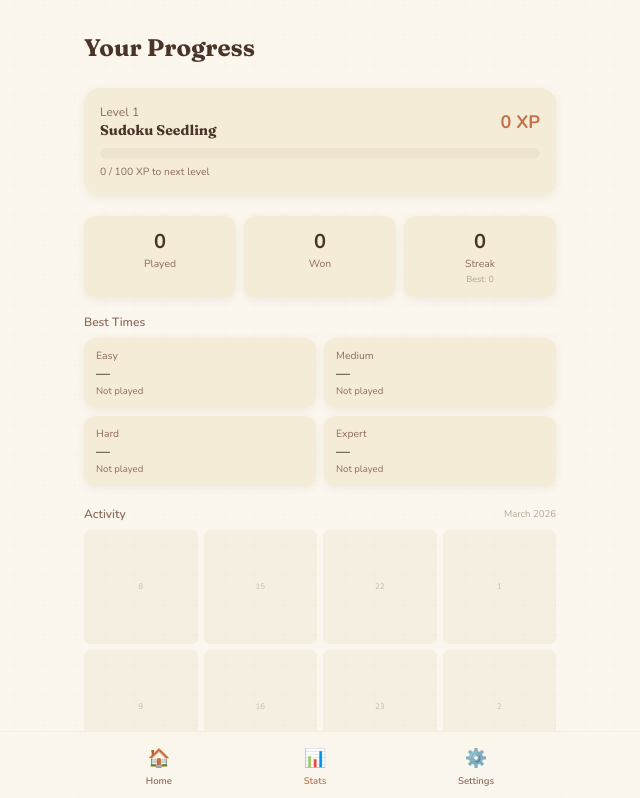
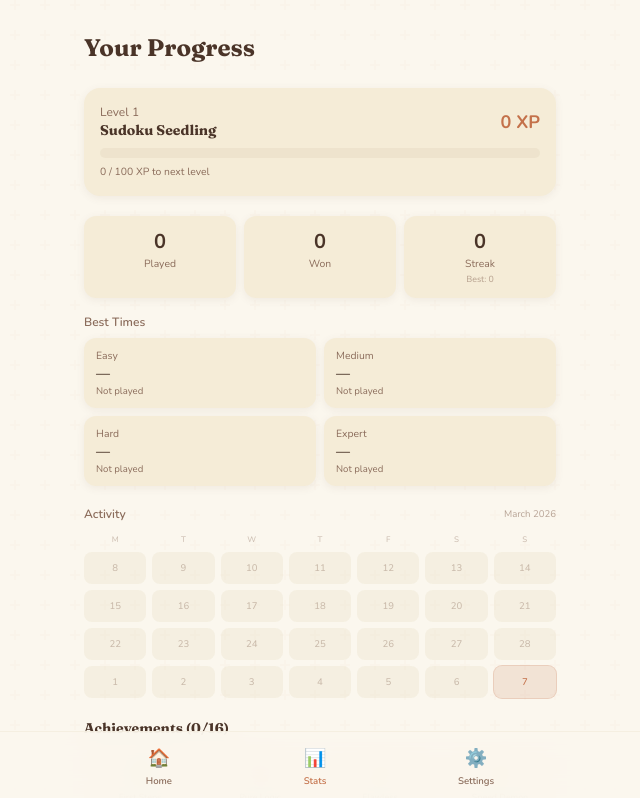
Before and after one commit to oronbz/soduken, a Next.js app: page /stats in a window 1280 px wide. Shown: the top 798 px of the page, without its empty margins (320-960 px from the left). Built offline with nearby package versions, Linux system fonts and the light colour scheme.

Commit message:
Fix bottom nav overlap and compact streak calendar
- Increase bottom padding on all nav pages (pb-24 -> pb-28)
- Redesign streak calendar: fixed-height cells, 7-col grid with
  day-of-week headers, no more oversized squares

```diff
--- a/app/page.tsx
+++ b/app/page.tsx
@@ -29,7 +29,7 @@ export default function HomePage() {
   if (!isOnboarded) return null;
 
   return (
-    <div className="px-5 pt-8 pb-24">
+    <div className="px-5 pt-8 pb-28">
       <div className="flex items-start justify-between">
         <Greeting />
         <StreakBadge />
--- a/app/settings/page.tsx
+++ b/app/settings/page.tsx
@@ -24,7 +24,7 @@ export default function SettingsPage() {
   };
 
   return (
-    <div className="px-5 pt-8 pb-24">
+    <div className="px-5 pt-8 pb-28">
       <h1 className="font-display text-2xl font-bold text-brown-dark mb-6">Settings</h1>
 
       <div className="space-y-3">
--- a/app/stats/page.tsx
+++ b/app/stats/page.tsx
@@ -7,7 +7,7 @@ import { BottomNav } from '@/components/ui/BottomNav';
 
 export default function StatsPage() {
   return (
-    <div className="px-5 pt-8 pb-24">
+    <div className="px-5 pt-8 pb-28">
       <h1 className="font-display text-2xl font-bold text-brown-dark mb-6">Your Progress</h1>
 
       <div className="space-y-5">
--- a/components/stats/StreakCalendar.tsx
+++ b/components/stats/StreakCalendar.tsx
@@ -1,6 +1,8 @@
 'use client';
 import { useMemo } from 'react';
 import { useStatsStore } from '@/stores/statsStore';
+
+const DAY_LABELS = ['M', 'T', 'W', 'T', 'F', 'S', 'S'];
 
 export function StreakCalendar() {
   const playedDates = useStatsStore(s => s.stats.streak.playedDates);
@@ -8,8 +10,9 @@ export function StreakCalendar() {
   const { weeks, monthLabel } = useMemo(() => {
     const today = new Date();
     const played = new Set(playedDates);
+
+    // Go back to show 4 full weeks ending on today's weekday
     const days: { date: string; played: boolean; isToday: boolean; dayOfMonth: number }[] = [];
-
     for (let i = 27; i >= 0; i--) {
       const d = new Date(today);
       d.setDate(d.getDate() - i);
@@ -22,30 +25,39 @@ export function StreakCalendar() {
       });
     }
 
+    // Group into rows of 7 (weeks)
     const weeks: typeof days[] = [];
     for (let i = 0; i < days.length; i += 7) {
       weeks.push(days.slice(i, i + 7));
     }
 
     const monthLabel = today.toLocaleDateString('en-US', { month: 'long', year: 'numeric' });
-
     return { weeks, monthLabel };
   }, [playedDates]);
 
   return (
     <div>
-      <div className="flex items-center justify-between mb-2">
+      <div className="flex items-center justify-between mb-3">
         <h4 className="text-xs font-semibold text-brown-light">Activity</h4>
         <span className="text-[0.6rem] text-brown-light/60">{monthLabel}</span>
       </div>
-      <div className="flex gap-1.5">
-        {weeks.map((week, wi) => (
-          <div key={wi} className="flex flex-col gap-1.5 flex-1">
-            {week.map(day => (
+
+      {/* Day-of-week header */}
+      <div className="grid grid-cols-7 gap-1.5 mb-1.5">
+        {DAY_LABELS.map((label, i) => (
+          <div key={i} className="text-center text-[0.5rem] text-brown-light/40 font-medium">
+            {label}
+          </div>
+        ))}
+      </div>
+
+      {/* Calendar grid */}
+      <div className="grid grid-cols-7 gap-1.5">
+        {weeks.flat().map(day => (
           <div
             key={day.date}
             className={`
-                  aspect-square rounded-md flex items-center justify-center text-[0.5rem]
+              h-8 rounded-lg flex items-center justify-center text-[0.6rem] font-medium transition-colors
               ${day.played
                 ? 'bg-sage text-cream-light font-bold'
                 : day.isToday
@@ -59,8 +71,6 @@ export function StreakCalendar() {
           </div>
         ))}
       </div>
-        ))}
-      </div>
     </div>
   );
 }
```
Lines whose indentation alone changed are shown as unchanged.
